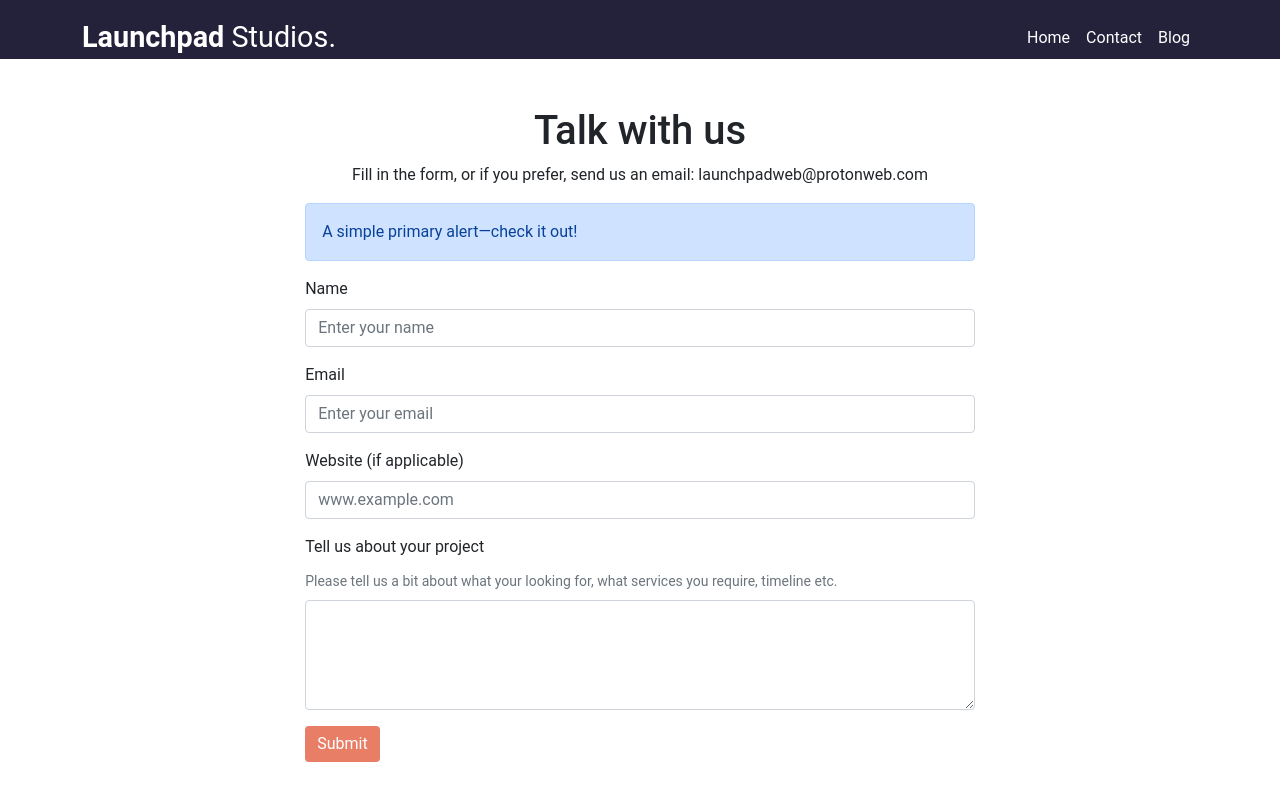
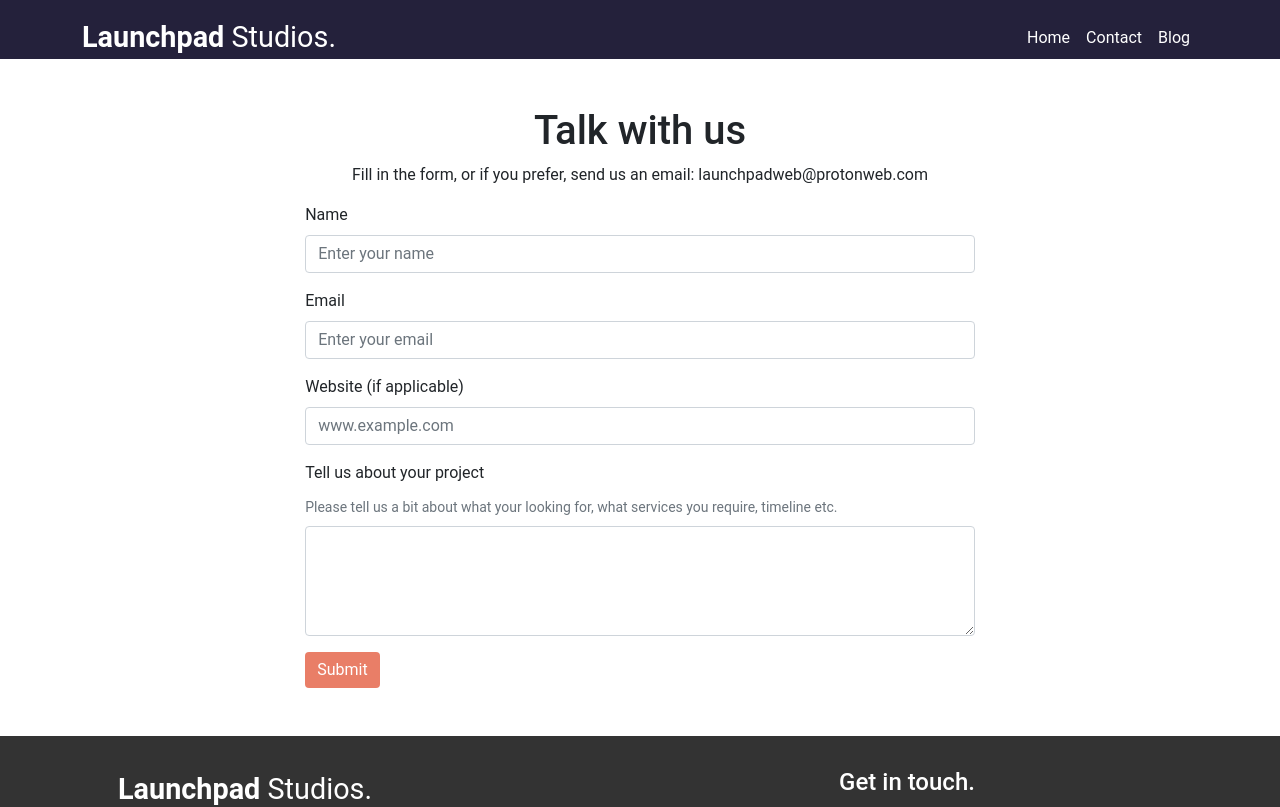
Before and after one commit to amenhotep74/launchpad2021, a Next.js app: page /contact in a window 1280 px wide. Shown: the top 807 px of the page. Built offline with nearby package versions, Linux system fonts and the light colour scheme.

Commit message:
sendgrid contact form added

```diff
--- a/pages/contact.js
+++ b/pages/contact.js
@@ -13,6 +13,8 @@ export default function Contact() {
   const [email, setEmail] = useState("");
   const [website, setWebsite] = useState("");
   const [message, setMessage] = useState("");
+  const [error, setError] = useState(false);
+  const [successAlert, setSuccessAlert] = useState(false);
 
   const handleSubmit = async (e) => {
     e.preventDefault();
@@ -27,6 +29,17 @@ export default function Contact() {
     fetch("/api/contact", {
       method: "post",
       body: JSON.stringify(data),
+    }).then((response) => {
+      console.log("RESPONSE ITSELF", response);
+      console.log("INSIDE RESPONSE");
+      // if response status 200
+      if (response.status == 200) {
+        // clear errors
+        setError(false);
+        setSuccessAlert(true);
+      } else {
+        setError(true);
+      }
     });
   };
 
@@ -44,9 +57,16 @@ export default function Contact() {
 
         <form className={styles.contact_form} onSubmit={handleSubmit}>
           <div className="mb-3">
-            <div className="alert alert-primary" role="alert">
-              A simple primary alert—check it out!
-            </div>
+            {successAlert && (
+              <div className="alert alert-success" role="alert">
+                👋 Thanks for getting in touch! we will contact you shortly.
+              </div>
+            )}
+            {error && (
+              <div className="alert alert-danger" role="alert">
+                There was an error try again later.
+              </div>
+            )}
 
             <label htmlFor="exampleInputEmail1" className="form-label">
               Name
@@ -58,6 +78,7 @@ export default function Contact() {
               aria-describedby="name"
               placeholder="Enter your name"
               onChange={(e) => setName(e.target.value)}
+              required
             />
           </div>
           <div className="mb-3">
@@ -70,6 +91,7 @@ export default function Contact() {
               id="email"
               placeholder="Enter your email"
               onChange={(e) => setEmail(e.target.value)}
+              required
             />
           </div>
 
@@ -100,6 +122,7 @@ export default function Contact() {
               id="email"
               rows="4"
               onChange={(e) => setMessage(e.target.value)}
+              required
             ></textarea>
           </div>
 
```
